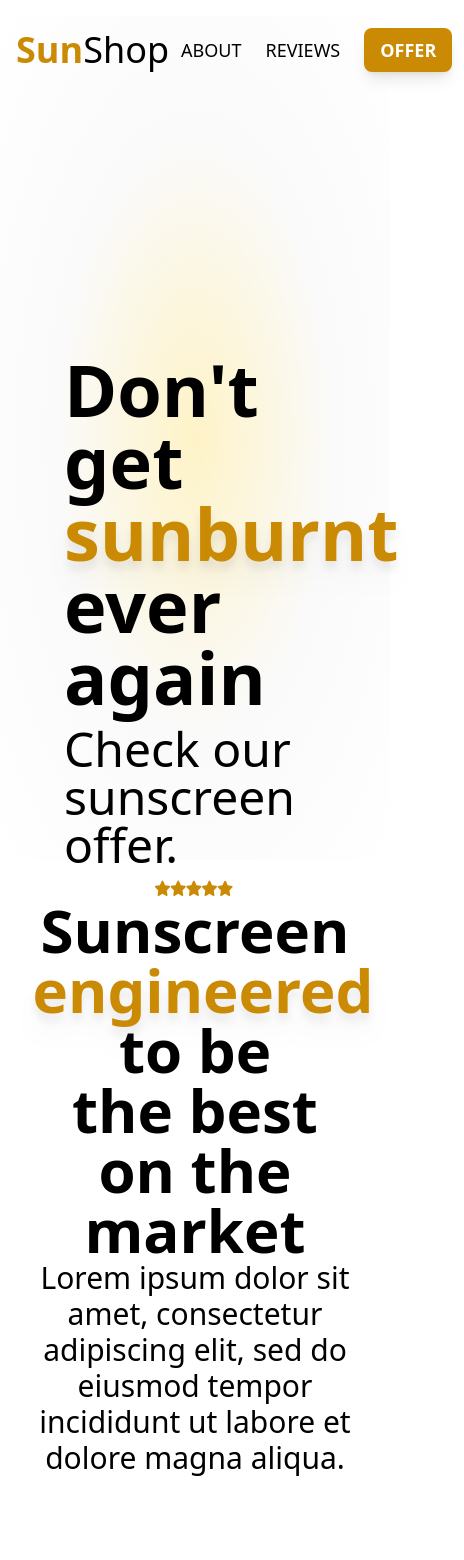
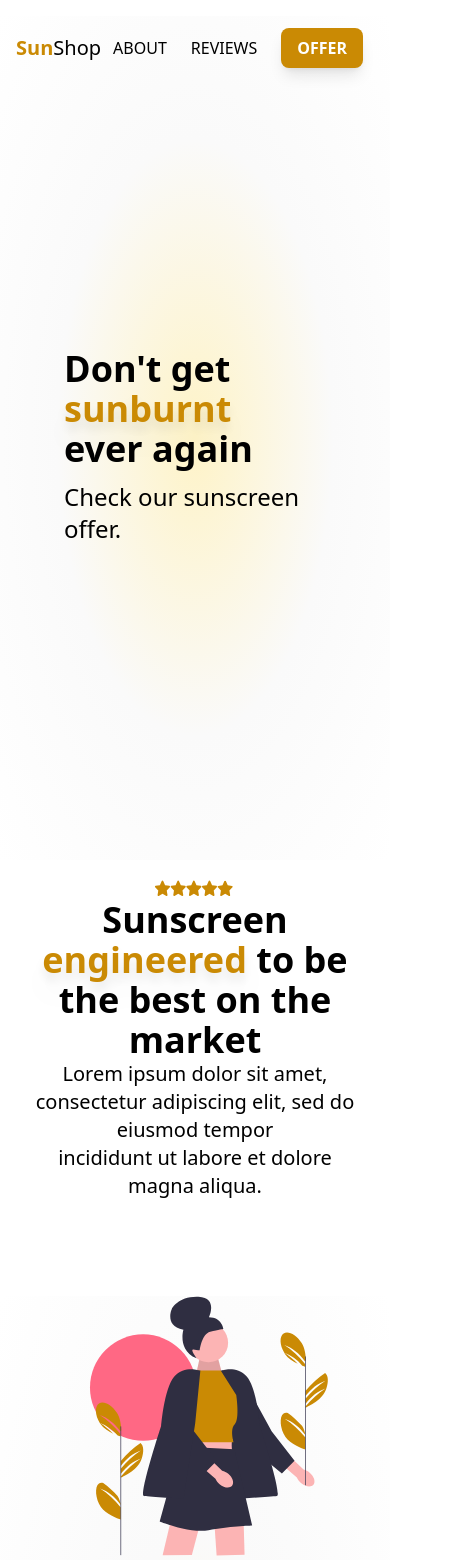
Before and after one commit to avgmathenjoyer/store, a Next.js app: page / in a window 390 px wide. Shown: the top 1560 px of the page, 464 px wide, since content can reach past the window. Built offline with nearby package versions, Linux system fonts and the light colour scheme.

Commit message:
add more responsivity

```diff
--- a/components/Navigation.js
+++ b/components/Navigation.js
@@ -2,12 +2,12 @@ import Link from "next/link"
 
 export default function Navigation() {
     return (<nav className='m-4 flex items-center'>
-      <Link href="/"><h3 className='text-4xl cursor-pointer'><span className='text-yellow-600 font-bold'>Sun</span>Shop</h3></Link>
-      <div className='flex items-center text-lg ml-auto'>
+      <Link href="/"><h3 className='text-xl md:text-4xl cursor-pointer'><span className='text-yellow-600 font-bold'>Sun</span>Shop</h3></Link>
+      <div className='flex items-center text-md  md:text-lg ml-auto'>
         <Link href="/#about"><a className='m-3'>
           ABOUT
         </a></Link>
-        <Link href="/#reviews" scroll={false}><a className='m-3'>
+        <Link href="/#reviews"><a className='m-3'>
           REVIEWS
         </a></Link>
         <Link href="/offer"><button className='bg-yellow-600 p-2 shadow-lg px-4 rounded-lg text-white font-bold m-3'>
--- a/pages/index.js
+++ b/pages/index.js
@@ -39,10 +39,10 @@ function Hero() {
       <Nav />
       <div className='flex flex-col lg:flex-row justify-between'>
         <div className='mt-[30vh] lg:ml-32 m-16'>
-          <h1 className='text-7xl font-bold'>
+          <h1 className='text-4xl md:text-7xl font-bold'>
             Don&apos;t get <span className='text-yellow-600 font-extrabold drop-shadow-xl'>sunburnt</span> <br /> ever again
           </h1>
-          <h2 className='text-5xl mt-3'>
+          <h2 className='text-2xl md:text-5xl mt-3'>
             Check our sunscreen offer.
           </h2>
         </div>
@@ -60,10 +60,10 @@ function StarsSection() {
       <div className='ml-auto mr-auto w-1/4'>
         <Image alt="stars illustration" layout="responsive" width="100%" height="30%" src="/5stars.svg" />
       </div>
-      <h1 className='text-6xl font-bold'>
+      <h1 className='text-4xl md:text-6xl font-bold'>
         Sunscreen <span className='text-yellow-600 drop-shadow-xl'>engineered</span> to be <br /> the best on the market
       </h1>
-      <h2 className='text-3xl'>
+      <h2 className='text-xl md:text-3xl'>
         Lorem ipsum dolor sit amet, consectetur adipiscing elit, sed do eiusmod tempor <br /> incididunt ut labore et dolore magna aliqua.
       </h2>
     </section>
```
